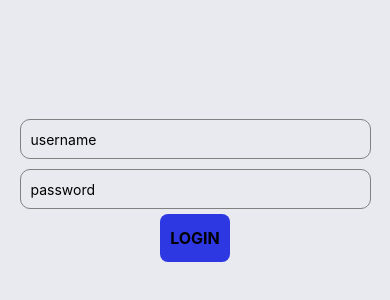
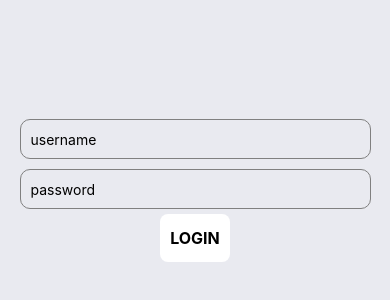
Before and after one commit to gmvivekanandan/social-media, a React Native app: screen / in a window 390 px wide. Shown: the part 234-534 px from the top of the page. Built offline with nearby package versions, Linux system fonts and the light colour scheme.

Commit message:
Revert "modified button with blue color"
This reverts commit 463386bed6d947c5ea0e412b9d46301a1887cffb.

done

```diff
--- a/app/components/button.js
+++ b/app/components/button.js
@@ -1,6 +1,6 @@
 import React from 'react';
 import{StyleSheet, TouchableOpacity, Text,View} from 'react-native';
-import{COLORS} from "../config/colors"
+
 const FlatButton = ( props ) => {
     return(
         <TouchableOpacity>
@@ -17,7 +17,7 @@ button:{
     borderRadius:8,
     paddingVertical:14,
     paddingHorizontal:10,
-    backgroundColor:COLORS.primaryColor,
+    backgroundColor:'#fff',
 },
 buttonText:{
     color:'black',
```
